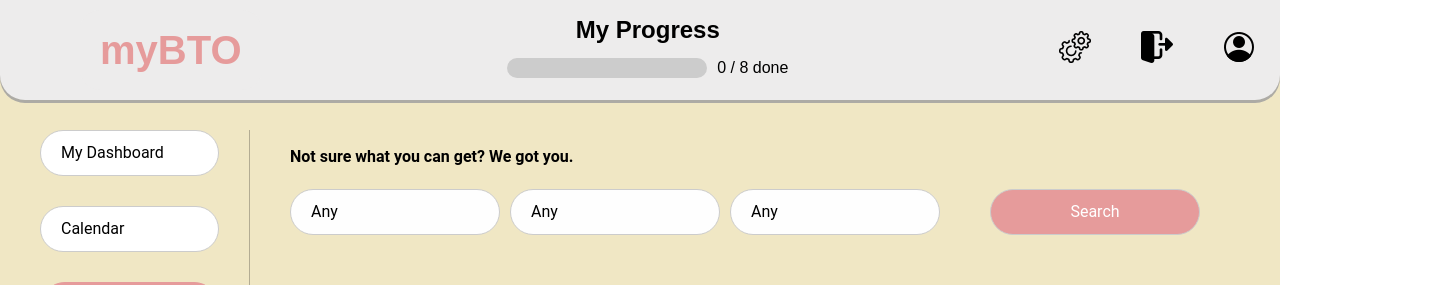
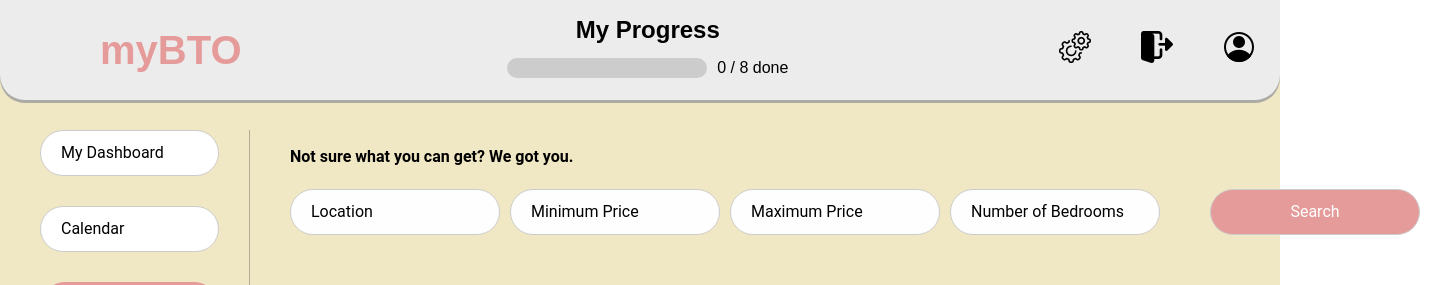
Before and after one commit to Danpng01/myBto, a Vue app: page /recommendations in a window 1280 px wide. Shown: the top 285 px of the page, 1430 px wide, since content can reach past the window. Built offline with nearby package versions, Linux system fonts and the light colour scheme; no server answers; the database is empty; sample sign-in values are in the browser's storage.

Commit message:
Completed the search function

```diff
--- a/src/components/Recommendations.vue
+++ b/src/components/Recommendations.vue
@@ -8,19 +8,36 @@
           <option selected disabled value="">Location</option>
           <option value="Bedok">Bedok</option>
           <option value="Woodlands">Woodlands</option>
-          <option value="Toa-payoh">Toa Payoh</option>
+          <option value="Tanglin">Tanglin</option>
+          <option value="Hougang">Hougang</option>
+          <option value="Punggol">Punggol</option>
           <option value="Any">Any</option>
         </select>
 
 
-        <select id="Income-dropdown" v-model="income">
-          <option selected disabled value="">Income</option>
-          <option value="0-5k">0-5k</option>
-          <option value="5k-10k">5k-10k</option>
-          <option value="10k-12k">10k-12k</option>
-          <option value="12k-14k">12k-14k</option>
-          <option value="5k">5000</option>
-          <option disabled value="">>14K [Please check your eligibility based on income ceiling]</option>
+        <select id="minprice-dropdown" v-model="minprice">
+          <option selected disabled value="">Minimum Price</option>
+          <option value="100000">100000</option>
+          <option value="200000">200000</option>
+          <option value="300000">300000</option>
+          <option value="400000">400000</option>
+          <option value="500000">500000</option>
+          <option value="600000">600000</option>
+          <option value="700000">700000</option>
+          <option value="800000">800000</option>
+          <option value="Any">Any</option>
+        </select>
+
+        <select id="maxprice-dropdown" v-model="maxprice">
+          <option selected disabled value="">Maximum Price</option>
+          <option value="100000">100000</option>
+          <option value="200000">200000</option>
+          <option value="300000">300000</option>
+          <option value="400000">400000</option>
+          <option value="500000">500000</option>
+          <option value="600000">600000</option>
+          <option value="700000">700000</option>
+          <option value="800000">800000</option>
           <option value="Any">Any</option>
         </select>
 
@@ -179,12 +196,13 @@
             <img :src="house.imageLink" alt="House image" class="house-image"/>
             <div class="house-details">
               <!-- Interpolation inside <p> tags is correct -->
+              <p class="house-id">{{ house.id }}</p>
               <p class="house-location">{{ house.location }}</p>
               <p class="house-size">{{ house.size }}</p>
               <p class="house-price">From ${{ house.lowerPrice }}</p>
             </div>
             <!-- Use v-bind for dynamic attributes -->
-            <a :href="house.webLink" class="house-link">
+            <a :href="house.webLink" target="_blank" class="house-link">
               <span class="arrow-button">></span>
             </a>
           </div>
@@ -212,11 +230,10 @@ export default {
         income: ''
       },
       isModalOpen: false,
-      location: 'Any',
-      income: 'Any',
-      maxprice: 1000000000,
-      minprice: 0,
-      size: 'Any',
+      location: '',
+      maxprice: '',
+      minprice: '',
+      size: '',
       sentenceVisible: false,
       /* General information for the financial calculator */
       propertyPrice: 0, // Added for property price input
@@ -246,24 +263,28 @@ export default {
       let q = query(housesCol);
 
       // Dynamically add conditions to the query based on input values
-      if (this.size !== 'Any') {
+      if (this.size !== 'Any' && this.size !== '') {
         q = query(q, where('size', '==', this.size));
       }
-      if (this.location !== 'Any') {
+      if (this.location !== 'Any' && this.location !== '') {
         q = query(q, where('location', '==', this.location));
       }
-      /* if (!isNaN(parseFloat(this.maxprice))) { // Ensure maxprice is a valid number
+      if (this.maxprice !== '') { // Ensure maxprice is a valid number
         q = query(q, where('upperPrice', '<=', parseFloat(this.maxprice)));
       }
-      if (!isNaN(parseFloat(this.minprice))) { // Ensure minprice is a valid number
+      if (this.minprice !== '') { // Ensure minprice is a valid number
         q = query(q, where('lowerPrice', '>=', parseFloat(this.minprice)));
-      }  */
+      }
 
       getDocs(q)
       .then(querySnapshot => {
-        const houses = querySnapshot.docs.map(doc => doc.data());
+        const houses = querySnapshot.docs.map(doc => {
+          let houseData = doc.data();
+          // Assign the document ID directly without any prefix
+          houseData.id = doc.id.slice(0, -1); // Assuming you still want to remove the last character
+          return houseData;
+        });
         this.houses = houses;
-        console.log('Houses length:', this.houses.length); // Log inside the .then() block
       })
       .catch(error => {
         console.error('Error fetching documents:', error);
@@ -483,27 +504,26 @@ input[type="text"] {
   border-radius: 50%; /* Make it round */
   margin-right: 5px; /* Space between circle and label */
 }
+.house-image {
+  width: 100px; /* Fixed width for the image */
+  height: auto; /* Maintain aspect ratio */
+}
+
+.house-details {
+  margin-left: 20px; /* Consistent space after the image */
+  flex-grow: 1; /* Allows text container to fill up remaining space */
+}
+
 .house-item {
   display: flex;
   align-items: center; /* Center items vertically */
   background-color: #f0f0f0;
   padding: 10px;
-  padding-left: 30px;
+  padding-left: 30px; /* You may want to adjust this if it's too much with the image width */
   padding-right: 30px;
   margin-bottom: 10px;
   border-radius: 5px;
   box-shadow: 0 2px 4px rgba(0,0,0,0.1);
-  position: relative; /* For absolute positioning of the arrow */
-}
-.house-image {
-  width: auto; /* Adjust based on your image */
-  height: 80px; /* Adjust height as needed */
-  margin-right: 10px; /* Space between image and details */
-}
-
-.house-details {
-  margin-left: 20px;
-  flex-grow: 1; /* Allows text container to fill up remaining space */
 }
 
 .house-title,
@@ -513,6 +533,13 @@ input[type="text"] {
   margin: 5px 0; /* Reduced space between paragraphs */
   color: #333; /* Darker text for contrast */
   font-size: 1.2em; /* Larger text size */
+}
+
+
+.house-id {
+  margin: 5px 0; /* Reduced space between paragraphs */
+  color: #333; /* Darker text for contrast */
+  font-size: 1.4em; /* Larger text size */
 }
 
 .arrow-button {
```
